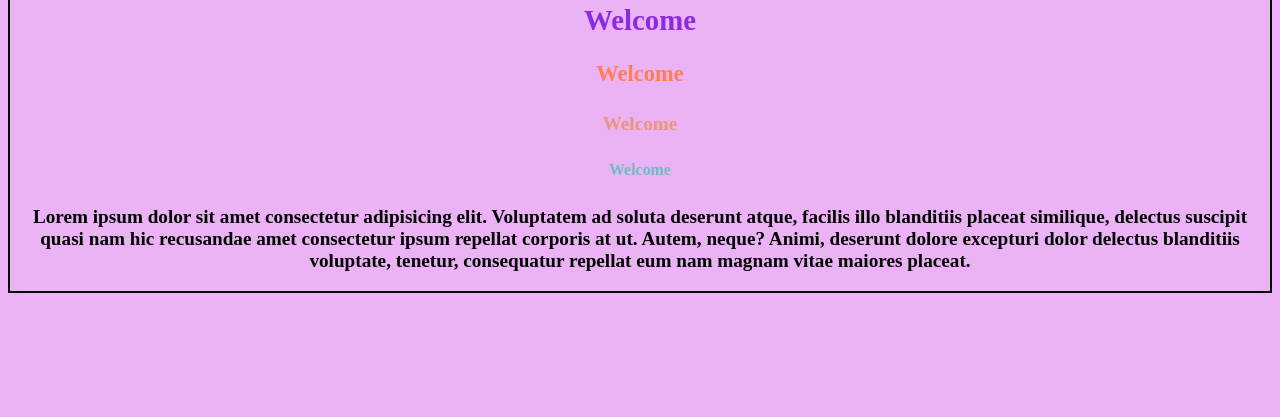
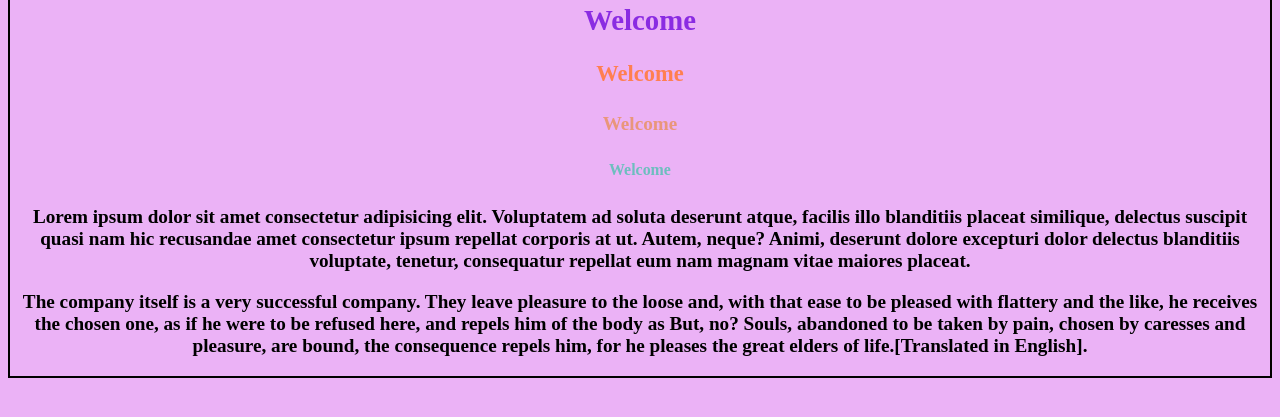
Before and after one commit to swarnab007/Friendzone, a plain HTML site: page index.html in a window 1280 px wide. Shown: the part 101-518 px from the top of the page. Drawn offline with Linux system fonts and the light colour scheme.

Commit message:
Converted the content to english

```diff
--- a/index.html
+++ b/index.html
@@ -20,6 +20,11 @@
         corporis at ut. Autem, neque? Animi, deserunt dolore excepturi dolor delectus blanditiis voluptate, tenetur,
         consequatur repellat eum nam magnam vitae maiores placeat.
     </p>
+    <p>The company itself is a very successful company. They leave pleasure to the loose and, with that ease
+        to be pleased with flattery and the like, he receives the chosen one, as if he were to be refused here, and repels him
+        of the body as But, no? Souls, abandoned to be taken by pain, chosen by caresses and pleasure, are bound,
+        the consequence repels him, for he pleases the great elders of life.[Translated in English].
+    </p>
 </body>
 
 </html>
```
